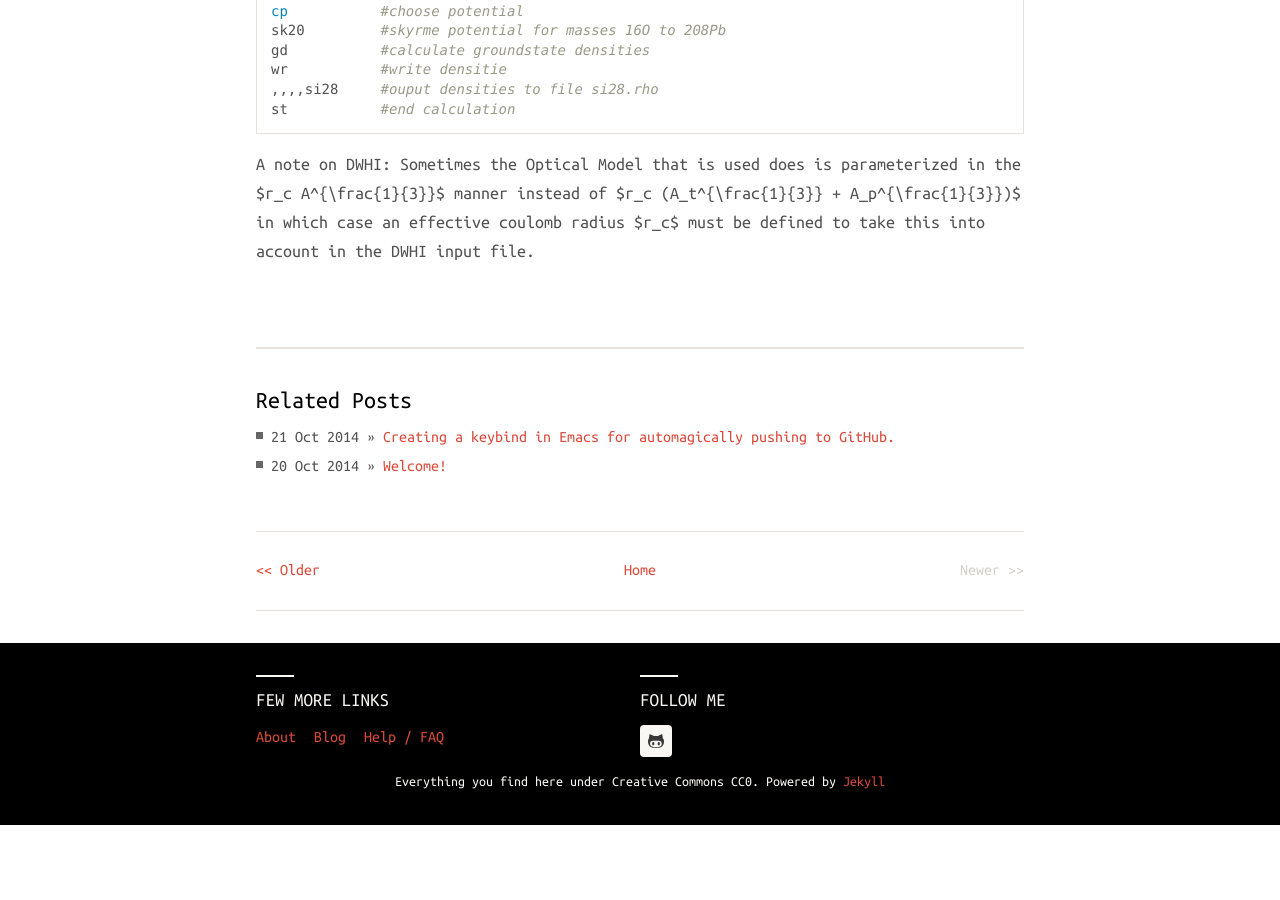
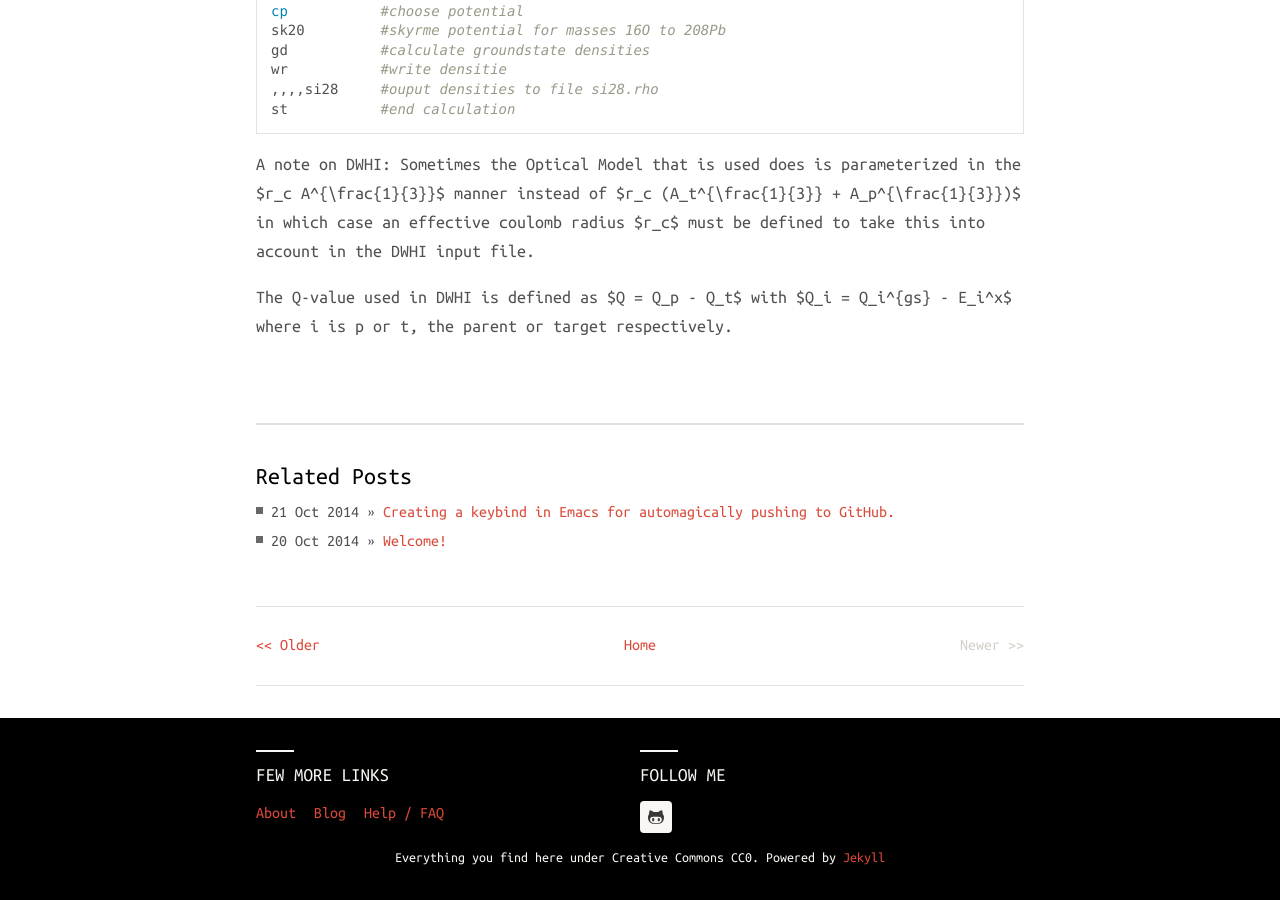
Before and after one commit to csullivan/csullivan.github.io, a Jekyll site: the page built from _posts/2014-10-21-oxbash-notes.md, in a window 1280 px wide and 900 px high, scrolled down 936 px. Built offline with Jekyll 4.4.1, drawn with Linux system fonts in a browser that asks for light colours; nearby versions of some CDN libraries; before the commit the page ends 1761 px from its top, so only the background shows below that.

Commit message:
Incremental Update

```diff
--- a/_posts/2014-10-21-oxbash-notes.md
+++ b/_posts/2014-10-21-oxbash-notes.md
@@ -34,6 +34,8 @@ st           #end calculation
 
 A note on DWHI:
 Sometimes the Optical Model that is used does is parameterized in the $r_c A^{\frac{1}{3}}$ manner instead of $r_c (A_t^{\frac{1}{3}} + A_p^{\frac{1}{3}})$ in which case an effective coulomb radius $r_c$ must be defined to take this into account in the DWHI input file.
+
+The Q-value used in DWHI is defined as $Q = Q_p - Q_t$ with $Q_i = Q_i^{gs} - E_i^x$ where i is p or t, the parent or target respectively.
 {% highlight bash %}
 {% endhighlight %}
 {% highlight bash %}
```
